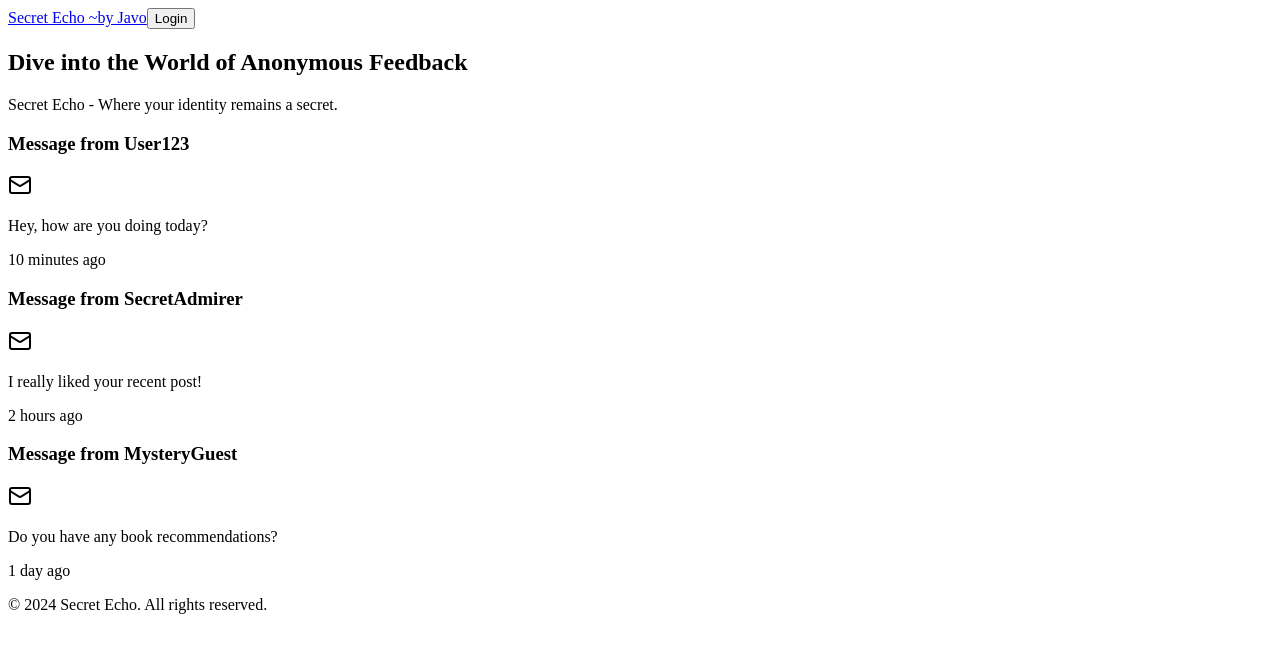
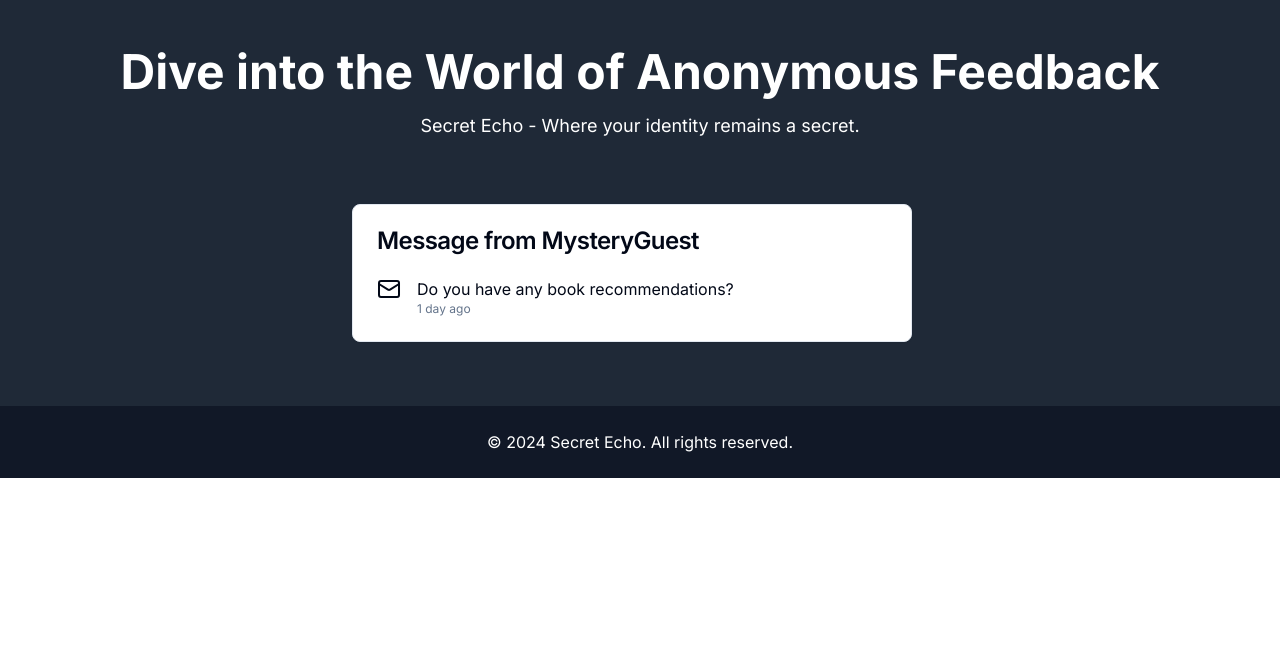
Before and after one commit to Javo009/FullStackProject, a Next.js app: page / in a window 1280 px wide. Shown: the top 652 px of the page. Built offline with nearby package versions, Linux system fonts and the light colour scheme; no server answers.

Commit message:
Revert ""moved page and layout outside (app)""
This reverts commit a9163004d6cd5ef76423ae75bc6eae15d1f41d65.

```diff
--- /dev/null
+++ b/src/app/(app)/layout.tsx
@@ -0,0 +1,17 @@
+import Navbar from '@/components/Navbar';
+import { SessionProvider } from 'next-auth/react';
+
+interface RootLayoutProps {
+  children: React.ReactNode;
+}
+
+export default async function RootLayout({ children }: RootLayoutProps) {
+  return (
+    <SessionProvider>
+      <div className="flex flex-col min-h-screen">
+        <Navbar />
+        {children}
+      </div>
+      </SessionProvider>
+  );
+}
--- a/src/app/layout.tsx
+++ b/src/app/layout.tsx
@@ -1,18 +1,23 @@
-'use client'
-import Navbar from '@/components/Navbar';
+import type { Metadata } from "next";
+import { Inter } from "next/font/google";
+import "./globals.css";
 import { SessionProvider } from 'next-auth/react';
 
-interface RootLayoutProps {
+const inter = Inter({ subsets: ["latin"] });
+
+export const metadata: Metadata = {
+  title: "Create Next App",
+  description: "Generated by create next app",
+};
+
+export default function RootLayout({
+  children,
+}: Readonly<{
   children: React.ReactNode;
-}
-
-export default async function RootLayout({ children }: RootLayoutProps) {
+}>) {
   return (
-    <SessionProvider>
-      <div className="flex flex-col min-h-screen">
-        <Navbar />
-        {children}
-      </div>
-      </SessionProvider>
+    <html lang="en">
+      <body className={inter.className}>{children}</body>
+    </html>
   );
 }
```
